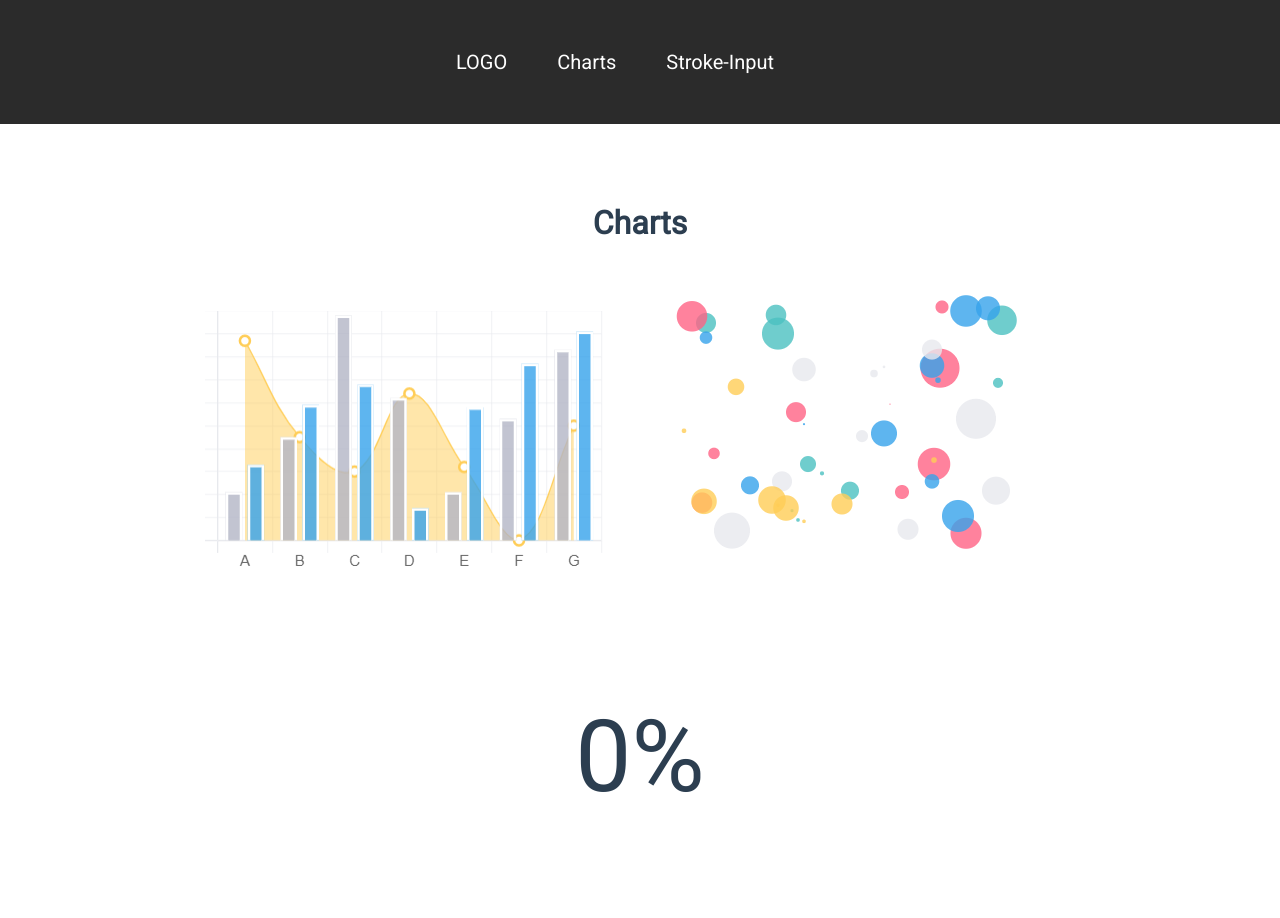
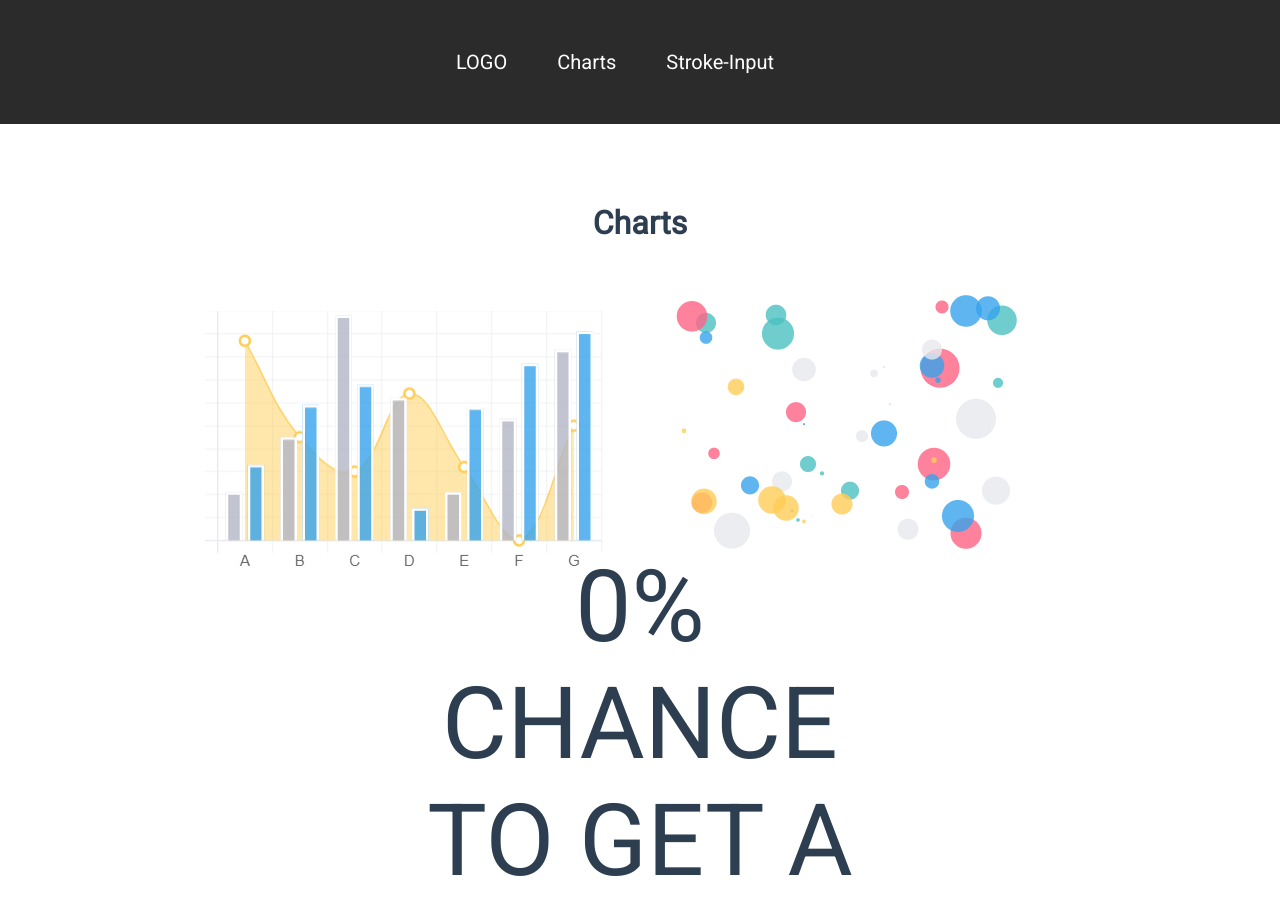
Before and after one commit to konradpersson/prone2stroke, a Vue app in the folder frontend/: page / in a window 1280 px wide. Shown: the top 918 px of the page. Built offline with nearby package versions, Linux system fonts and the light colour scheme.

Commit message:
Update App.vue
 Added chance to get a stroke text.

```diff
--- a/frontend/src/App.vue
+++ b/frontend/src/App.vue
@@ -7,7 +7,7 @@
   <!-- <p>Will click: {{ prediction.WillClick }}</p> -->
   <!-- <p>probability: {{ prediction.probability }}</p> -->
     <div>
-        <p>{{ prediction.probability }}%</p>
+        <p>{{ prediction.probability }}% CHANCE TO GET A STROKE</p>
      </div>
 </main>
 </template>
@@ -32,6 +32,10 @@ export default {
 
 <style scoped>
   p{
+    display: inline-block;
     font-size: 100px;
+    width: 500px;
+    margin-top: -50px;
   }
+
 </style>
```
